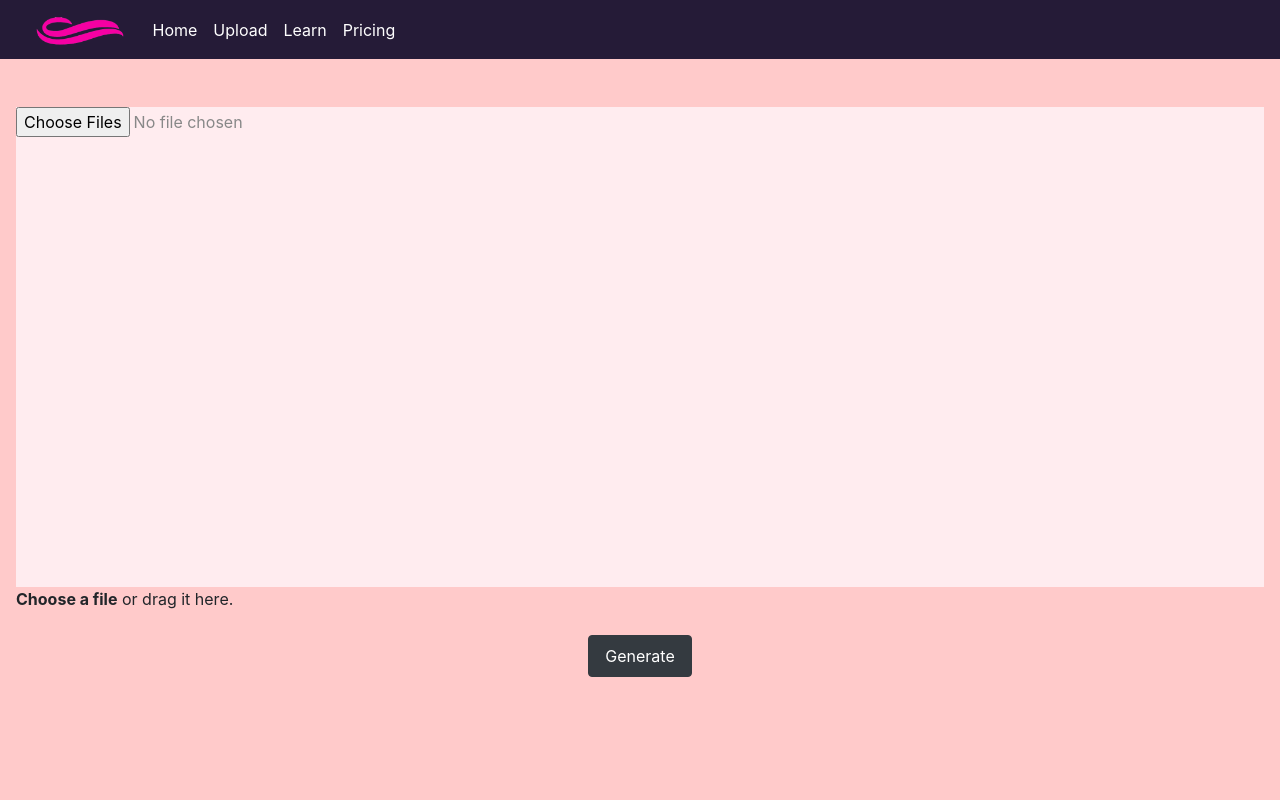
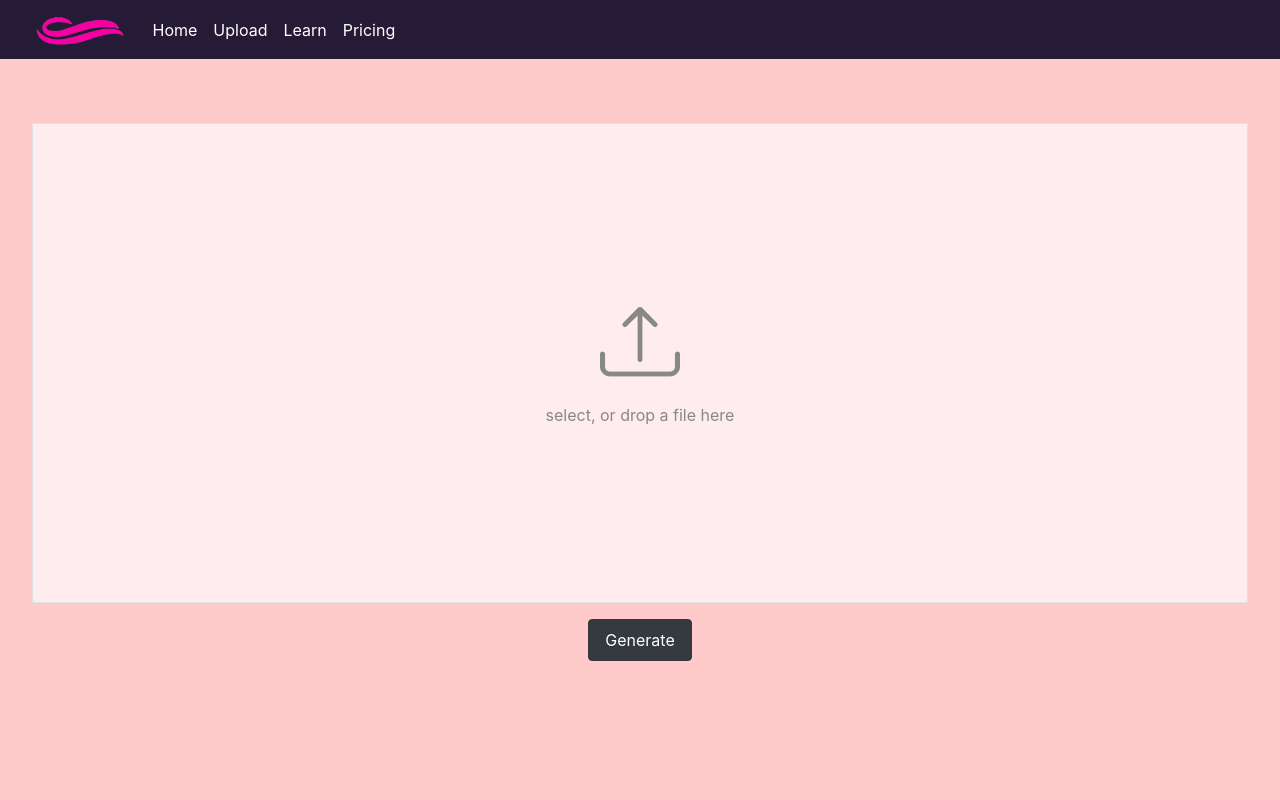
Before and after one commit to Irony95/VerboseWebsite, a Flask app: page /upload in a window 1280 px wide. Run offline with Flask 3, Linux system fonts and the light colour scheme; some libraries are stand-ins or nearby versions.

Commit message:
added upload functionalitiy

```diff
--- a/main.py
+++ b/main.py
@@ -1,14 +1,23 @@
-from flask import Flask, render_template, request
+from flask import Flask, jsonify, request, flash, redirect, Response, render_template
+import os
 app = Flask(__name__)
 
 @app.route('/')
 def home():
    return render_template('home.html')
 
-@app.route('/upload')
+@app.route('/upload', methods=['POST', 'GET'])
 def upload():
-   return render_template('upload.html')
+    if request.method == "GET":
+        return render_template('upload.html')
+    elif request.method == "POST":
+        if 'fileUpload' in request.files:
+            #This is the actual pdf
+            file = request.files['fileUpload']
+            if file and file.filename != '':
+                file.save(os.path.join('./sentPDFs', file.filename))
 
+        return render_template('learn.html')
 @app.route('/learn')
 def learn():
     return render_template('learn.html')
--- a/static/style.css
+++ b/static/style.css
@@ -14,8 +14,8 @@ https://colorhunt.co/palette/251b37372948ffcacaffecef
     overflow-x: hidden;
 }
 
-.outline {
-    border: 2px dotted red;
+.redOutline {
+    border: 5px dotted red;
 }
 
 .navbar {
@@ -33,7 +33,6 @@ https://colorhunt.co/palette/251b37372948ffcacaffecef
 }
 
 .Attachfile {
-    flex: 1;
     background-color: var(--themecolor4);
     height: 60vh;
     color: #888;
--- a/templates/base.html
+++ b/templates/base.html
@@ -7,6 +7,7 @@
     <title>Document</title>
     <link rel="stylesheet" href="{{ url_for('static', filename='style.css') }}">
     <link rel="stylesheet" href="https://cdn.jsdelivr.net/npm/bootstrap@4.0.0/dist/css/bootstrap.min.css" integrity="sha384-Gn5384xqQ1aoWXA+058RXPxPg6fy4IWvTNh0E263XmFcJlSAwiGgFAW/dAiS6JXm" crossorigin="anonymous">
+    <link rel="stylesheet" href="https://cdn.jsdelivr.net/npm/bootstrap-icons@1.5.0/font/bootstrap-icons.css">
 </head>
 
 <body>
--- a/templates/upload.html
+++ b/templates/upload.html
@@ -4,17 +4,43 @@
 {% extends "base.html" %}
 
 {% block content %}
+
 <div id="main">
-  <div class="d-flex align-items-center justify-content-center p-3 h-100">
-    <div class="w-100">
-      <input class="Attachfile w-100" type="file" name="files[]" id="file" data-multiple-caption="{count} files selected" multiple />
-    <label for="file"><strong>Choose a file</strong><span class="box__dragndrop"> or drag it here</span>.</label>
+  <div class="d-flex align-items-center justify-content-center p-3 h-100 ">
+    <form class="w-100 m-3" method="post" action="/upload" id="uploadedForm" enctype="multipart/form-data">
+      <div id="file-drop-area" class="d-flex Attachfile align-items-center justify-content-center border rounded-3 ">
+        <input id="fileUpload" name="fileUpload" type="file"
+         style="position: absolute; opacity: 0; height: 60vh; width: 95%;" accept="application/pdf"/>
+
+        <div class="text-center">
+          <i class="bi bi-upload" style="font-size: 5em;"></i>
+          <p id="uploadMessage">select, or drop a file here</p>
+        </div>
+      </div>
+
+      <script>
+        let imageUpload = document.getElementById("fileUpload");
+        let uploadMsg = document.getElementById("uploadMessage");
+        // display file name if file has been selected
+        imageUpload.onchange = function() {
+          let input = this.files[0];
+          let text;
+          if (input) {
+            //process input
+            text = imageUpload.value.replace("C:\\fakepath\\", "");
+          } else {
+            text = "Please select a file";
+          }
+          uploadMsg.innerHTML = text;
+        };
+      </script>
 
       <div class="d-flex justify-content-center w-100">
-        <button class="btn btn-dark text-center m-3 px-3 py-2 rounded-pill">Generate</button>
+        <input type="submit" class="btn btn-dark text-center m-3 px-3 py-2 rounded-pill" value="Generate"/>
       </div>
 
-    </div>
+    </form>
+
   </div>
 </div>
 {% endblock %}
```
